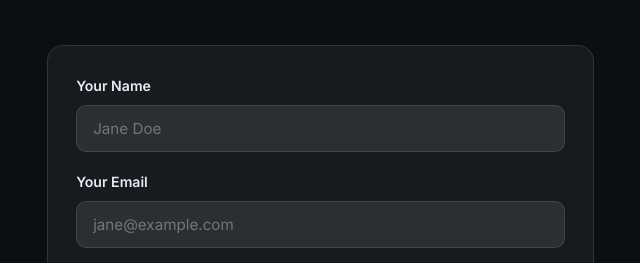
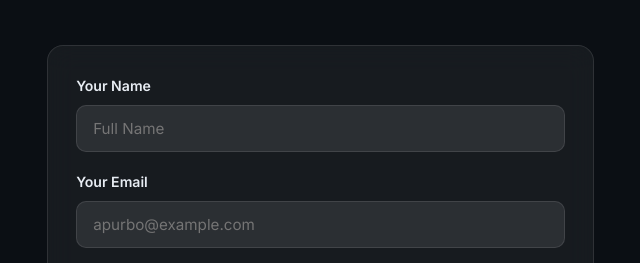
Before and after one commit to mahafizur-dev/apurbo, a plain HTML site: page index.html in a window 1280 px wide. Shown: the part 6775-7038 px from the top of the page, 592-1232 px from the left. Drawn offline with Linux system fonts and the light colour scheme.

Commit message:
update the index.html file

```diff
--- a/index.html
+++ b/index.html
@@ -290,11 +290,11 @@
           <form class="contact__form glass-card reveal" id="contactForm" action="mailto:lng.apurbo@gmail.com" method="post" enctype="text/plain">
             <div class="form-row">
               <label for="cf-name">Your Name</label>
-              <input id="cf-name" name="name" type="text" placeholder="Jane Doe" required autocomplete="name">
+              <input id="cf-name" name="name" type="text" placeholder="Full Name" required autocomplete="name">
             </div>
             <div class="form-row">
               <label for="cf-email">Your Email</label>
-              <input id="cf-email" name="email" type="email" placeholder="jane@example.com" required autocomplete="email">
+              <input id="cf-email" name="email" type="email" placeholder="apurbo@example.com" required autocomplete="email">
             </div>
             <div class="form-row">
               <label for="cf-message">Message</label>
```
